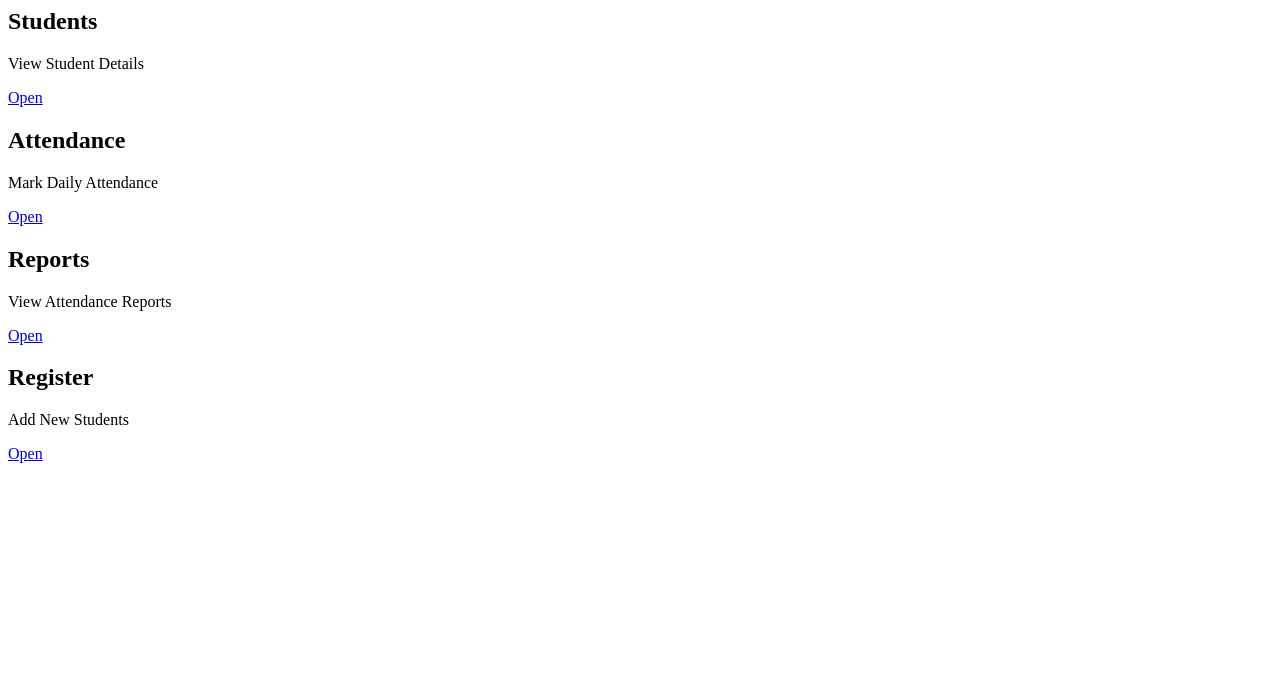
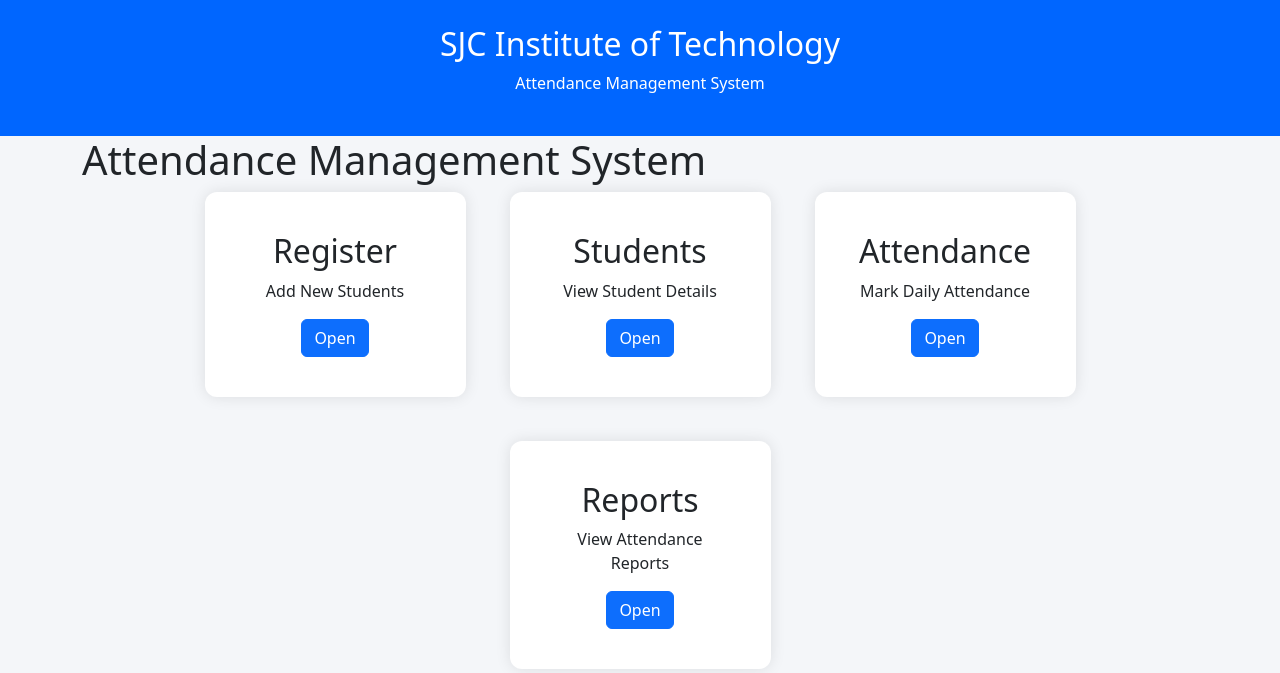
Before and after one commit to Nirmala5071/attendance-system, a Flask app: page / in a window 1280 px wide. Shown: the top 673 px of the page. Run offline with Flask 3, Linux system fonts and the light colour scheme.

Commit message:
Update index.html

```diff
--- a/templates/index.html
+++ b/templates/index.html
@@ -1,35 +1,116 @@
-<div class="row">
+<!DOCTYPE html>
+<html>
 
-    <div class="col-md-3">
-        <div class="card-box">
-            <h2>Students</h2>
-            <p>View Student Details</p>
-            <a href="/students" class="btn btn-primary">Open</a>
-        </div>
+<head>
+
+    <title>Attendance Management System</title>
+
+    <link href="https://cdn.jsdelivr.net/npm/bootstrap@5.3.3/dist/css/bootstrap.min.css" rel="stylesheet">
+
+    <link rel="stylesheet" href="{{ url_for('static', filename='style.css') }}">
+
+</head>
+
+<body>
+
+    <!-- Header -->
+
+    <div class="header">
+
+        <h2>SJC Institute of Technology</h2>
+
+        <p>Attendance Management System</p>
+
     </div>
 
-    <div class="col-md-3">
-        <div class="card-box">
-            <h2>Attendance</h2>
-            <p>Mark Daily Attendance</p>
-            <a href="/attendance" class="btn btn-primary">Open</a>
+    <!-- Main Title -->
+
+    <div class="container">
+
+        <h1 class="main-title">
+            Attendance Management System
+        </h1>
+
+        <!-- Cards -->
+
+        <div class="row justify-content-center g-4">
+
+            <!-- Register -->
+
+            <div class="col-lg-3 col-md-6">
+
+                <div class="card-box">
+
+                    <h2>Register</h2>
+
+                    <p>Add New Students</p>
+
+                    <a href="/register" class="btn btn-primary">
+                        Open
+                    </a>
+
+                </div>
+
+            </div>
+
+            <!-- Students -->
+
+            <div class="col-lg-3 col-md-6">
+
+                <div class="card-box">
+
+                    <h2>Students</h2>
+
+                    <p>View Student Details</p>
+
+                    <a href="/students" class="btn btn-primary">
+                        Open
+                    </a>
+
+                </div>
+
+            </div>
+
+            <!-- Attendance -->
+
+            <div class="col-lg-3 col-md-6">
+
+                <div class="card-box">
+
+                    <h2>Attendance</h2>
+
+                    <p>Mark Daily Attendance</p>
+
+                    <a href="/attendance" class="btn btn-primary">
+                        Open
+                    </a>
+
+                </div>
+
+            </div>
+
+            <!-- Reports -->
+
+            <div class="col-lg-3 col-md-6">
+
+                <div class="card-box">
+
+                    <h2>Reports</h2>
+
+                    <p>View Attendance Reports</p>
+
+                    <a href="/reports" class="btn btn-primary">
+                        Open
+                    </a>
+
+                </div>
+
+            </div>
+
         </div>
+
     </div>
 
-    <div class="col-md-3">
-        <div class="card-box">
-            <h2>Reports</h2>
-            <p>View Attendance Reports</p>
-            <a href="/reports" class="btn btn-primary">Open</a>
-        </div>
-    </div>
+</body>
 
-    <div class="col-md-3">
-        <div class="card-box">
-            <h2>Register</h2>
-            <p>Add New Students</p>
-            <a href="/register" class="btn btn-primary">Open</a>
-        </div>
-    </div>
-
-</div>
+</html>
```
